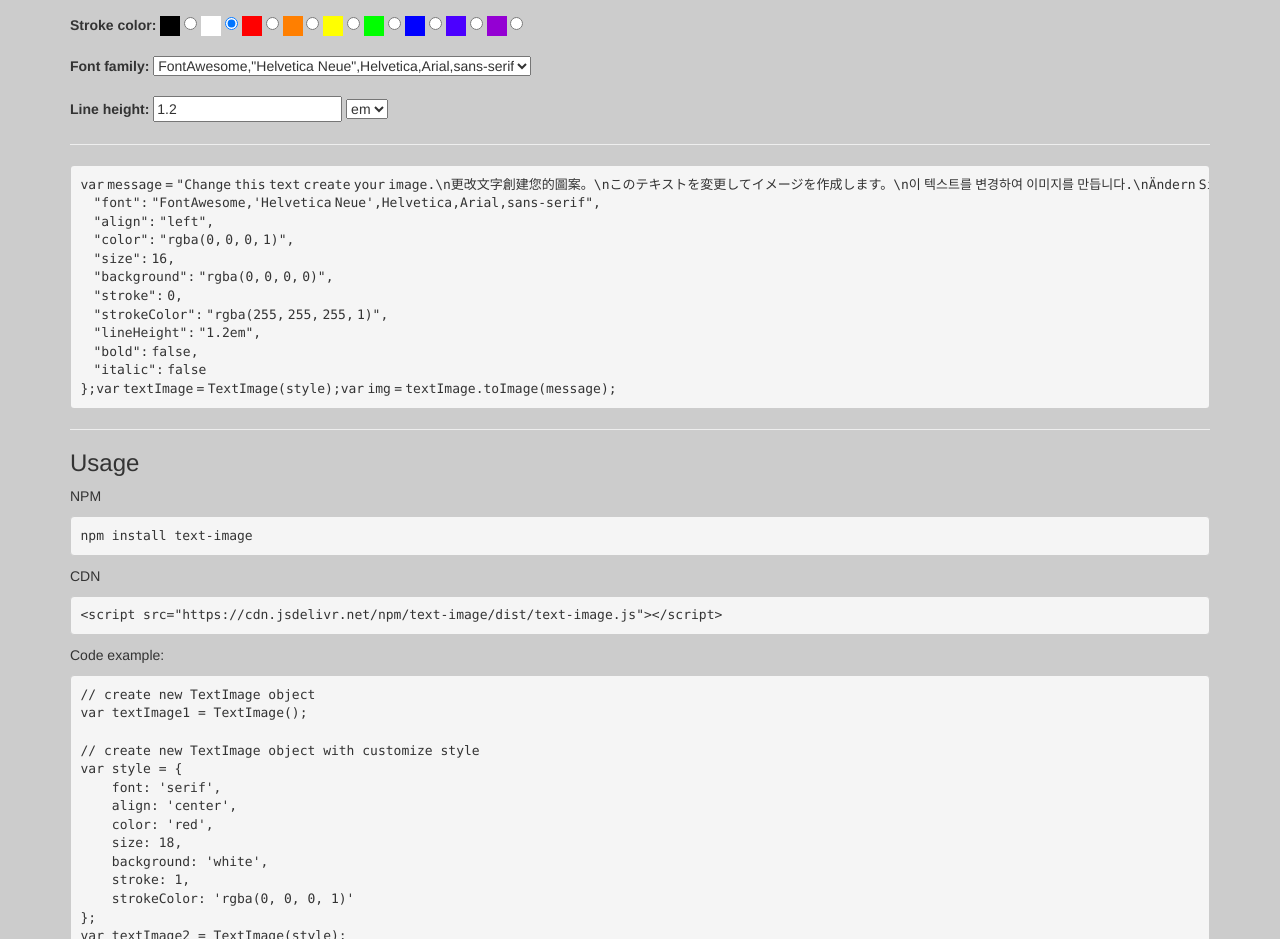
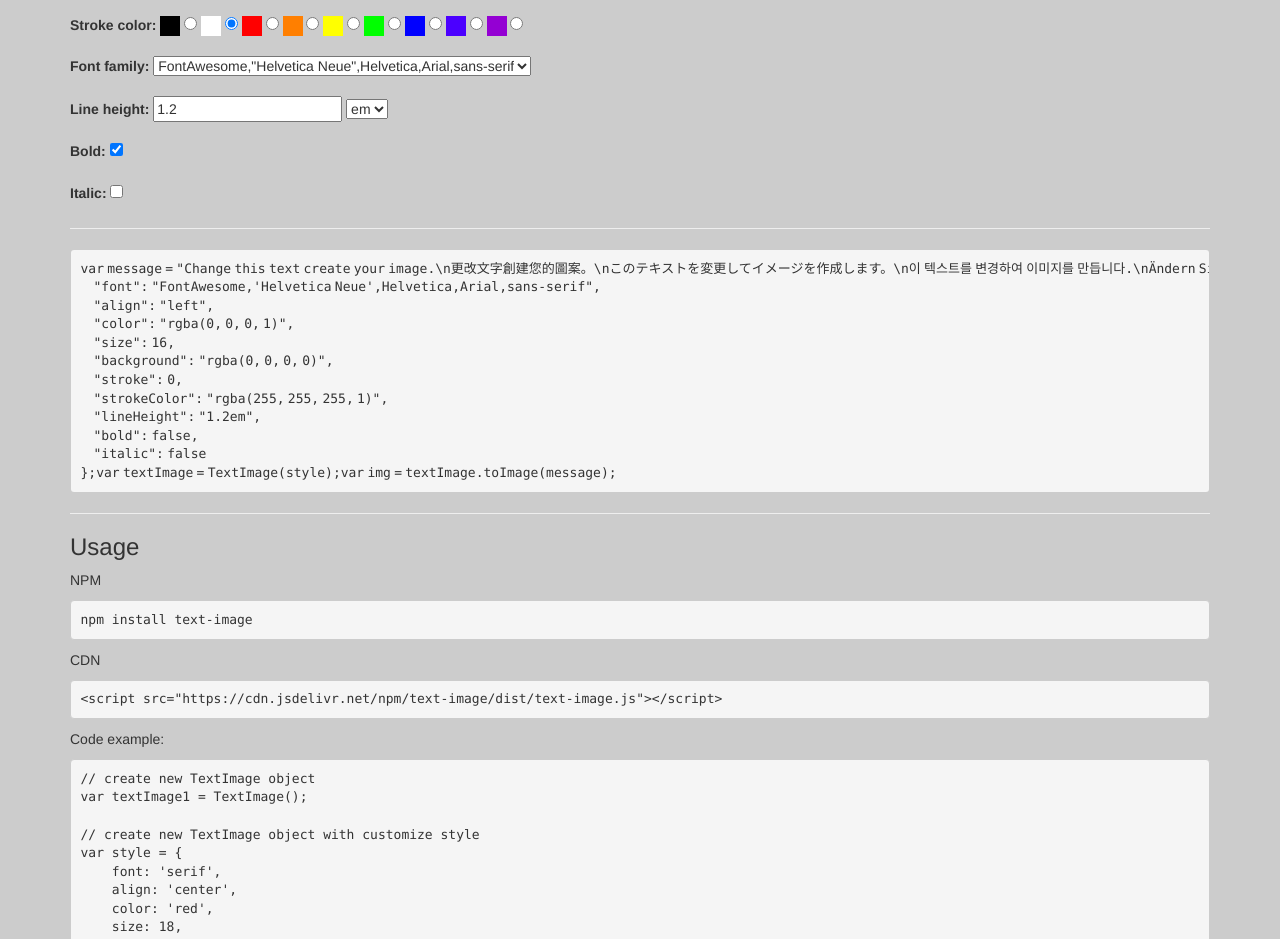
Before and after one commit to vincent7128/text-image, a website: page demo/index.html in a window 1280 px wide. Shown: the part 1120-2059 px from the top of the page. Drawn offline with nearby package versions, Linux system fonts and the light colour scheme; files that its build step writes are made by us from their sources; files whose address does not match are found by name.

Commit message:
add bold italic demo

```diff
--- a/demo/index.html
+++ b/demo/index.html
@@ -126,6 +126,12 @@ Cambia este texto crea tu imagen.
                     </select>
                 </div>
             </div>
+            <div class="form-group">
+                <label class="form-check-label">Bold: <input name="is_bold" type="checkbox" checked='true'/></label>
+            </div>
+            <div class="form-group">
+                <label class="form-check-label">Italic: <input name="is_italic" type="checkbox"/></label>
+            </div>
         </form>
         <hr>
         <pre class="code-example"></pre>
```
